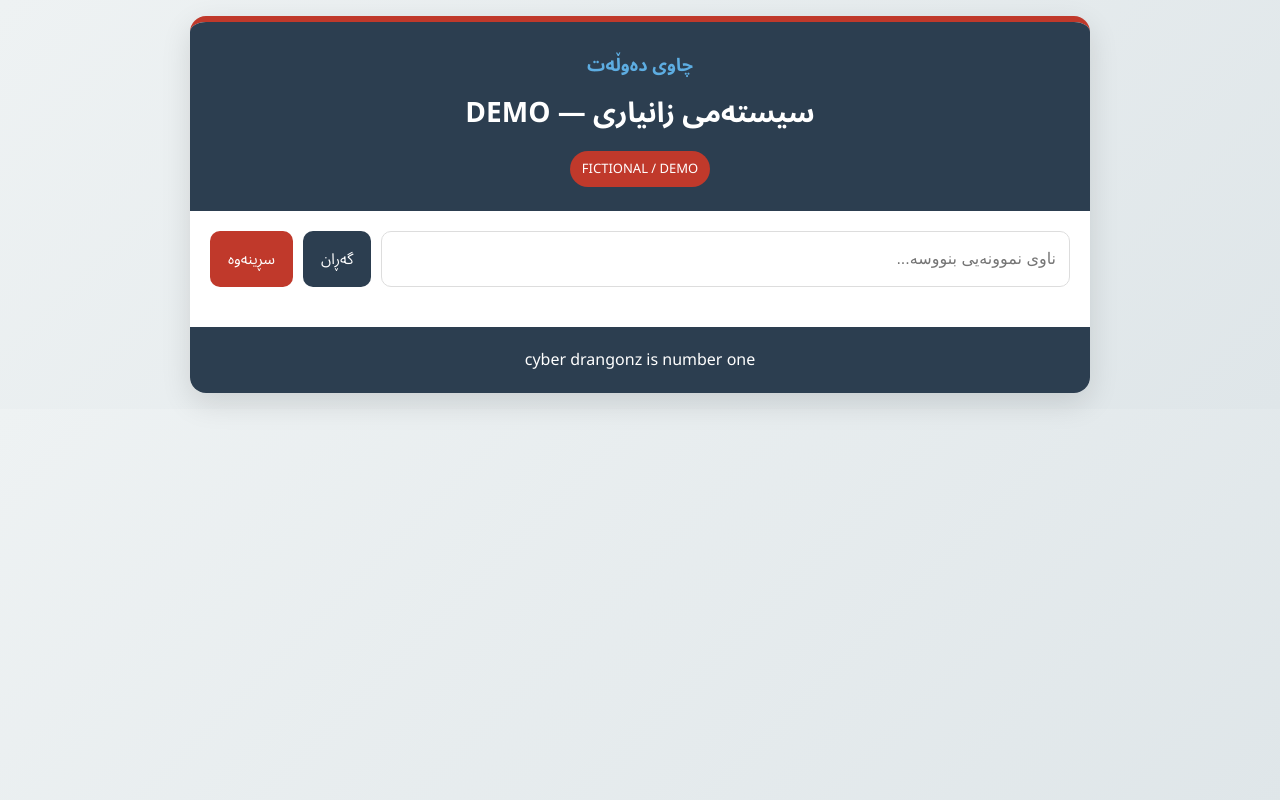
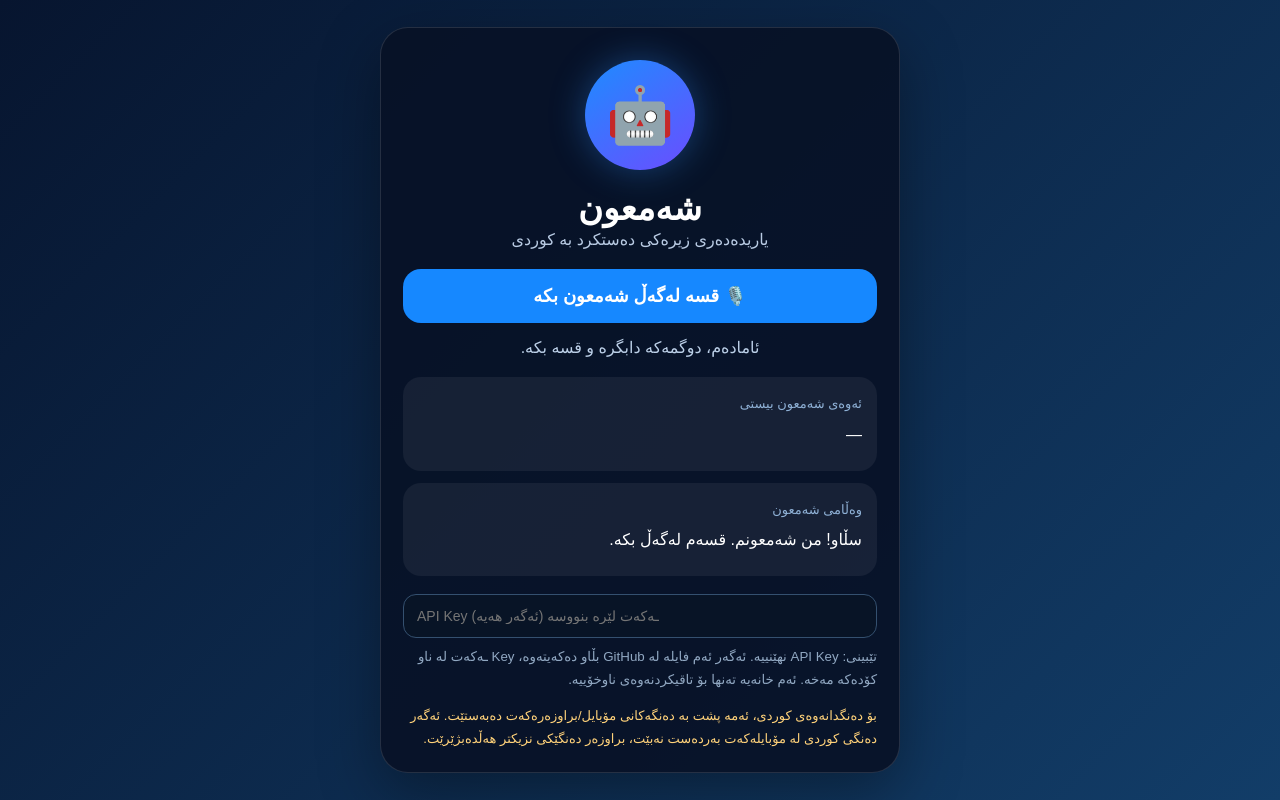
Before and after one commit to Blackitking/App-test, a plain HTML site: page index.html in a window 1280 px wide. Drawn offline with Linux system fonts and the light colour scheme.

Commit message:
Revamp AI assistant interface and styles
Updated the title and styling for a new AI assistant interface, replacing demo content with a more polished design.

```diff
--- a/index.html
+++ b/index.html
@@ -3,121 +3,201 @@
 <head>
 <meta charset="UTF-8">
 <meta name="viewport" content="width=device-width, initial-scale=1.0">
-<title>چاوی دەوڵەت - DEMO</title>
+<title>شەمعون AI</title>
 <style>
-@import url('https://fonts.googleapis.com/css2?family=Noto+Sans+Arabic:wght@400;600;700&display=swap');
 *{box-sizing:border-box}
-body{margin:0;padding:16px;font-family:'Noto Sans Arabic',sans-serif;background:linear-gradient(135deg,#eef2f3,#dfe6e9);color:#34495e}
-.container{max-width:900px;margin:auto;background:#fff;border-radius:16px;overflow:hidden;box-shadow:0 10px 30px rgba(0,0,0,.12);border-top:6px solid #c0392b}
-header{background:#2c3e50;color:#fff;padding:24px;text-align:center}
-header h1{margin:0;font-size:28px}
-.badge{display:inline-block;margin-top:8px;padding:4px 12px;border-radius:20px;background:#c0392b;color:#fff;font-size:13px}
-main{padding:20px}
-.search{display:flex;gap:10px;flex-wrap:wrap;margin-bottom:20px}
-input{flex:1;min-width:180px;padding:13px;border:1px solid #ddd;border-radius:10px;font-size:16px}
-button{border:0;border-radius:10px;padding:12px 18px;font-family:inherit;font-size:15px;cursor:pointer}
-.primary{background:#2c3e50;color:#fff}
-.secondary{background:#c0392b;color:#fff}
-button:active{transform:scale(.98)}
-.status{padding:12px;border-radius:10px;background:#f4f6f7;margin-bottom:18px;display:none}
-.profile{display:none;border:1px solid #e0e0e0;border-radius:14px;padding:18px}
-.profile-top{display:flex;gap:18px;align-items:center;flex-wrap:wrap}
-.photo{width:110px;height:135px;border-radius:10px;background:linear-gradient(135deg,#777,#aaa);display:flex;align-items:center;justify-content:center;color:#fff;font-size:14px;filter:blur(4px)}
-.name{font-size:22px;font-weight:700}
-.grid{display:grid;grid-template-columns:repeat(auto-fit,minmax(180px,1fr));gap:10px;margin-top:18px}
-.item{padding:12px;border:1px solid #e0e0e0;border-radius:10px;background:#f8f9fa}
-.item b{display:block;color:#2c3e50;margin-bottom:4px}
-.hidden-data{filter:blur(5px);user-select:none}
-.notice{margin-top:18px;padding:12px;border-radius:10px;background:#fff3f3;color:#8b2b2b;font-size:13px}
-footer{text-align:center;background:#2c3e50;color:#fff;padding:16px}
-.logo{font-weight:700;font-size:18px;color:#5dade2}
-@media(max-width:600px){body{padding:8px}main{padding:14px}.photo{width:90px;height:110px}}
+body{
+  margin:0; min-height:100vh; font-family:Arial,sans-serif;
+  background:linear-gradient(135deg,#07152f,#123d68);
+  color:#fff; display:flex; justify-content:center; align-items:center;
+  padding:18px;
+}
+.app{
+  width:min(520px,100%); background:rgba(8,18,38,.92);
+  border:1px solid rgba(255,255,255,.12); border-radius:28px;
+  padding:22px; box-shadow:0 20px 60px rgba(0,0,0,.35);
+}
+h1{text-align:center;margin:5px 0 2px;font-size:34px}
+.sub{text-align:center;color:#b9cbe3;margin-bottom:20px}
+.robot{
+  width:110px;height:110px;border-radius:50%;margin:10px auto 18px;
+  display:flex;align-items:center;justify-content:center;font-size:55px;
+  background:linear-gradient(145deg,#1d8cff,#6b4dff);
+  box-shadow:0 0 35px rgba(45,145,255,.35);
+}
+button{
+  width:100%; border:0; border-radius:18px; padding:16px;
+  font-size:18px; font-weight:bold; cursor:pointer;
+}
+#talk{background:#1688ff;color:white}
+#talk.listening{background:#e34c65;animation:pulse 1s infinite}
+@keyframes pulse{50%{transform:scale(.98);opacity:.8}}
+.status{text-align:center;margin:15px 0;color:#bcd0e8;min-height:24px}
+.box{
+  background:rgba(255,255,255,.06);border-radius:18px;
+  padding:15px;margin-top:12px;line-height:1.8;
+}
+.label{font-size:13px;color:#8fb1d6;margin-bottom:5px}
+#heard,#answer{min-height:35px;white-space:pre-wrap}
+.settings{margin-top:18px}
+input{
+  width:100%;padding:13px;border-radius:13px;border:1px solid #34506f;
+  background:#081426;color:white;font-size:14px;direction:ltr;
+}
+small{display:block;color:#91a8c2;line-height:1.7;margin-top:8px}
+.note{font-size:13px;color:#ffd27a;margin-top:14px;line-height:1.7}
 </style>
 </head>
 <body>
-<div class="container">
-<header>
-  <div class="logo">چاوی دەوڵەت</div>
-  <h1>سیستەمی زانیاری — DEMO</h1>
-  <div class="badge">FICTIONAL / DEMO</div>
-</header>
+<div class="app">
+  <div class="robot">🤖</div>
+  <h1>شەمعون</h1>
+  <div class="sub">یاریدەدەری زیرەکی دەستکرد بە کوردی</div>
 
-<main>
-  <div class="search">
-    <input id="searchInput" type="text" placeholder="ناوی نموونەیی بنووسە...">
-    <button class="primary" onclick="searchPerson()">گەڕان</button>
-    <button class="secondary" onclick="clearResult()">سڕینەوە</button>
+  <button id="talk">🎙️ قسە لەگەڵ شەمعون بکە</button>
+  <div class="status" id="status">ئامادەم، دوگمەکە دابگرە و قسە بکە.</div>
+
+  <div class="box">
+    <div class="label">ئەوەی شەمعون بیستی</div>
+    <div id="heard">—</div>
   </div>
 
-  <div id="status" class="status"></div>
+  <div class="box">
+    <div class="label">وەڵامی شەمعون</div>
+    <div id="answer">سڵاو! من شەمعونم. قسەم لەگەڵ بکە.</div>
+  </div>
 
-  <section id="profile" class="profile">
-    <div class="profile-top">
-      <div class="photo">وێنەی Blur کراو</div>
-      <div>
-        <div class="name" id="personName"></div>
-        <div>ناسنامە: <span class="hidden-data" id="personId"></span></div>
-      </div>
-    </div>
+  <div class="settings">
+    <input id="api" type="password" placeholder="API Key ـەکەت لێرە بنووسە (ئەگەر هەیە)">
+    <small>
+      تێبینی: API Key نهێنییە. ئەگەر ئەم فایلە لە GitHub بڵاو دەکەیتەوە،
+      Key ـەکەت لە ناو کۆدەکە مەخە. ئەم خانەیە تەنها بۆ تاقیکردنەوەی ناوخۆییە.
+    </small>
+  </div>
 
-    <div class="grid">
-      <div class="item"><b>تەمەن</b><span id="age"></span></div>
-      <div class="item"><b>شار</b><span id="city"></span></div>
-      <div class="item"><b>پیشە</b><span id="job"></span></div>
-      <div class="item"><b>دۆخی گشتی</b><span id="state"></span></div>
-    </div>
-
-    <div class="notice">
-      ئەم زانیارییەکانە هەموویان ساختەن و تەنها بۆ پیشاندانی دیزاین و Demo ـن.
-    </div>
-  </section>
-</main>
-
-<footer>
-  <div>cyber drangonz is number one</div>
-</footer>
+  <div class="note">
+    بۆ دەنگدانەوەی کوردی، ئەمە پشت بە دەنگەکانی مۆبایل/براوزەرەکەت دەبەستێت.
+    ئەگەر دەنگی کوردی لە مۆبایلەکەت بەردەست نەبێت، براوزەر دەنگێکی نزیکتر هەڵدەبژێرێت.
+  </div>
 </div>
 
 <script>
-const demoPeople = [
-  {name:"ئازاد نموونە",id:"DEMO-001",age:"٢٤ ساڵ",city:"هەولێر",job:"خوێندکار",state:"تاقیکردنەوەی سیستەم"},
-  {name:"سوران نموونە",id:"DEMO-002",age:"٣١ ساڵ",city:"کۆیە",job:"مامۆستا",state:"تاقیکردنەوەی سیستەم"},
-  {name:"دڵشاد نموونە",id:"DEMO-003",age:"٢٨ ساڵ",city:"سلێمانی",job:"تەکنەلۆجی",state:"تاقیکردنەوەی سیستەم"}
-];
+const talk = document.getElementById("talk");
+const statusEl = document.getElementById("status");
+const heardEl = document.getElementById("heard");
+const answerEl = document.getElementById("answer");
+const apiEl = document.getElementById("api");
 
-function searchPerson(){
-  const q=document.getElementById("searchInput").value.trim();
-  const status=document.getElementById("status");
-  const profile=document.getElementById("profile");
-  if(!q){
-    status.style.display="block";
-    status.textContent="تکایە ناوی نموونەیی بنووسە.";
-    profile.style.display="none";
+const SpeechRecognition = window.SpeechRecognition || window.webkitSpeechRecognition;
+
+function speak(text){
+  if(!("speechSynthesis" in window)){
+    statusEl.textContent = "براوزەرەکەت دەنگدانەوەی دەنگ پشتگیری ناکات.";
     return;
   }
-  const person=demoPeople.find(p=>p.name.includes(q));
-  if(!person){
-    status.style.display="block";
-    status.textContent="هیچ داتای Demo ـێک بەو ناوە نەدۆزرایەوە.";
-    profile.style.display="none";
-    return;
-  }
-  status.style.display="block";
-  status.textContent="داتای Demo دۆزرایەوە.";
-  document.getElementById("personName").textContent=person.name;
-  document.getElementById("personId").textContent=person.id;
-  document.getElementById("age").textContent=person.age;
-  document.getElementById("city").textContent=person.city;
-  document.getElementById("job").textContent=person.job;
-  document.getElementById("state").textContent=person.state;
-  profile.style.display="block";
+  speechSynthesis.cancel();
+  const u = new SpeechSynthesisUtterance(text);
+  u.lang = "ku";
+  u.rate = 0.92;
+  u.pitch = 1;
+  const voices = speechSynthesis.getVoices();
+  const ku = voices.find(v => /ku|Kurd/i.test(v.lang+" "+v.name));
+  if(ku) u.voice = ku;
+  u.onstart = () => statusEl.textContent = "🔊 شەمعون قسە دەکات...";
+  u.onend = () => statusEl.textContent = "ئێستا دەتوانیت دووبارە قسە بکەیت.";
+  speechSynthesis.speak(u);
 }
 
-function clearResult(){
-  document.getElementById("searchInput").value="";
-  document.getElementById("status").style.display="none";
-  document.getElementById("profile").style.display="none";
+function localReply(text){
+  const t = text.toLowerCase().trim();
+  if(t.includes("سڵاو") || t.includes("slaw"))
+    return "سڵاو و بەخێربێیت! من شەمعونم. چۆن دەتوانم یارمەتیت بدەم؟";
+  if(t.includes("ناوت چی") || t.includes("ناوت"))
+    return "ناوم شەمعونە، یاریدەدەری زیرەکی دەستکردم.";
+  if(t.includes("چۆنی") || t.includes("چۆنیت"))
+    return "سوپاس، باشم و ئامادەم یارمەتیت بدەم.";
+  if(t.includes("کات"))
+    return "من کاتەکە بە ڕاستەوخۆ لە مۆبایلەکەت نازانم، بەڵام دەتوانیت کاتژمێرەکەت بپشکنیت.";
+  return "قسەکەت تێگەیشتم، بەڵام بۆ ئەوەی وەڵامی زیرەکی تەواو بدەم پێویستم بە بەستنی خزمەتگوزاری AI هەیە.";
 }
+
+async function aiReply(text){
+  // Prototype: if no API key is entered, use the local Kurdish responses.
+  // The API connection is intentionally not hard-coded so a secret is not published.
+  const key = apiEl.value.trim();
+  if(!key) return localReply(text);
+
+  // OpenAI-compatible example endpoint.
+  // Replace the endpoint/model only if you have a provider that permits browser requests.
+  const response = await fetch("https://api.openai.com/v1/chat/completions",{
+    method:"POST",
+    headers:{
+      "Content-Type":"application/json",
+      "Authorization":"Bearer "+key
+    },
+    body:JSON.stringify({
+      model:"gpt-4o-mini",
+      messages:[
+        {role:"system",content:"تۆ شەمعونیت. تەنها بە کوردی سۆرانیی پاک، ڕوون، سروشتی و ڕێک و پێک وەڵام بدە. وەڵامەکان زۆر درێژ مەکە مەگەر پێویست بێت."},
+        {role:"user",content:text}
+      ],
+      temperature:0.4
+    })
+  });
+
+  if(!response.ok) throw new Error("API_ERROR");
+  const data = await response.json();
+  return data.choices?.[0]?.message?.content || "نەتوانیم وەڵامێک ئامادە بکەم.";
+}
+
+if(!SpeechRecognition){
+  talk.disabled = true;
+  talk.textContent = "🎙️ ئەم براوزەرە ناسینەوەی دەنگی پشتگیری ناکات";
+  statusEl.textContent = "Chrome یان براوزەرێکی نوێتر تاقی بکەرەوە.";
+}else{
+  const recognition = new SpeechRecognition();
+  recognition.lang = "ku-Arab";
+  recognition.interimResults = false;
+  recognition.continuous = false;
+
+  recognition.onstart = ()=>{
+    talk.classList.add("listening");
+    talk.textContent = "🛑 گوێم لێتە...";
+    statusEl.textContent = "ئێستا قسە بکە.";
+  };
+
+  recognition.onresult = async (event)=>{
+    const text = event.results[0][0].transcript;
+    heardEl.textContent = text;
+    statusEl.textContent = "⏳ شەمعون وەڵامەکە ئامادە دەکات...";
+    try{
+      const answer = await aiReply(text);
+      answerEl.textContent = answer;
+      speak(answer);
+    }catch(e){
+      const fallback = "ببورە، پەیوەندی بە AI نەکرا. API Key یان پەیوەندی ئینتەرنێت بپشکنە.";
+      answerEl.textContent = fallback;
+      speak(fallback);
+      statusEl.textContent = "هەڵەی پەیوەندی.";
+    }
+  };
+
+  recognition.onerror = (event)=>{
+    statusEl.textContent = "هەڵەی دەنگ: " + event.error;
+  };
+
+  recognition.onend = ()=>{
+    talk.classList.remove("listening");
+    talk.textContent = "🎙️ قسە لەگەڵ شەمعون بکە";
+  };
+
+  talk.onclick = ()=>{
+    try{ recognition.start(); }
+    catch(e){}
+  };
+}
+
+speechSynthesis?.getVoices();
 </script>
 </body>
 </html>
```
